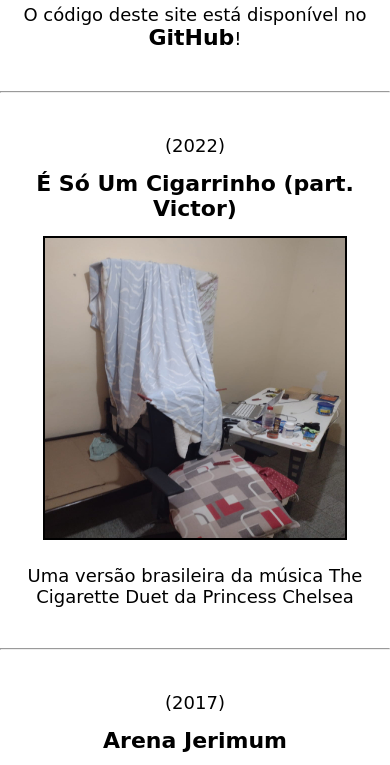
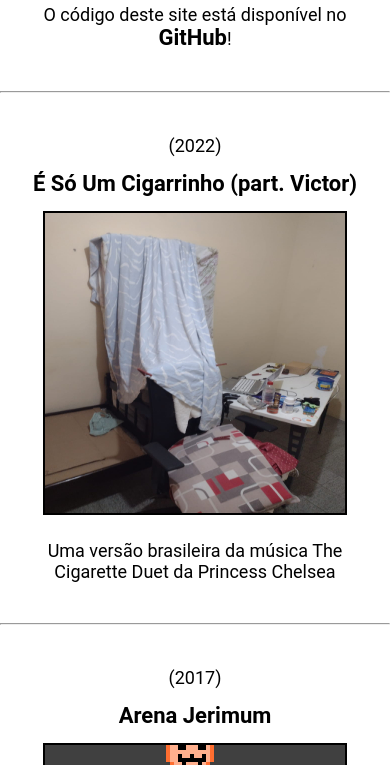
Before and after one commit to minirenatinho/minirenatinho.github.io, a plain HTML site: page index.html in a window 390 px wide. Shown: the part 468-1233 px from the top of the page. Drawn offline with Linux system fonts and the light colour scheme.

Commit message:
fix: mobile font

```diff
--- a/main.css
+++ b/main.css
@@ -113,6 +113,10 @@ a:hover {
 }
 
 @media screen and (max-width: 715px) {
+	* {
+		font-family: Roboto, Oxygen, Ubuntu, Cantarell, 'Open Sans', 'Helvetica Neue', sans-serif;
+	}
+
 	.title-session {
 		position: relative;
 	}
```
